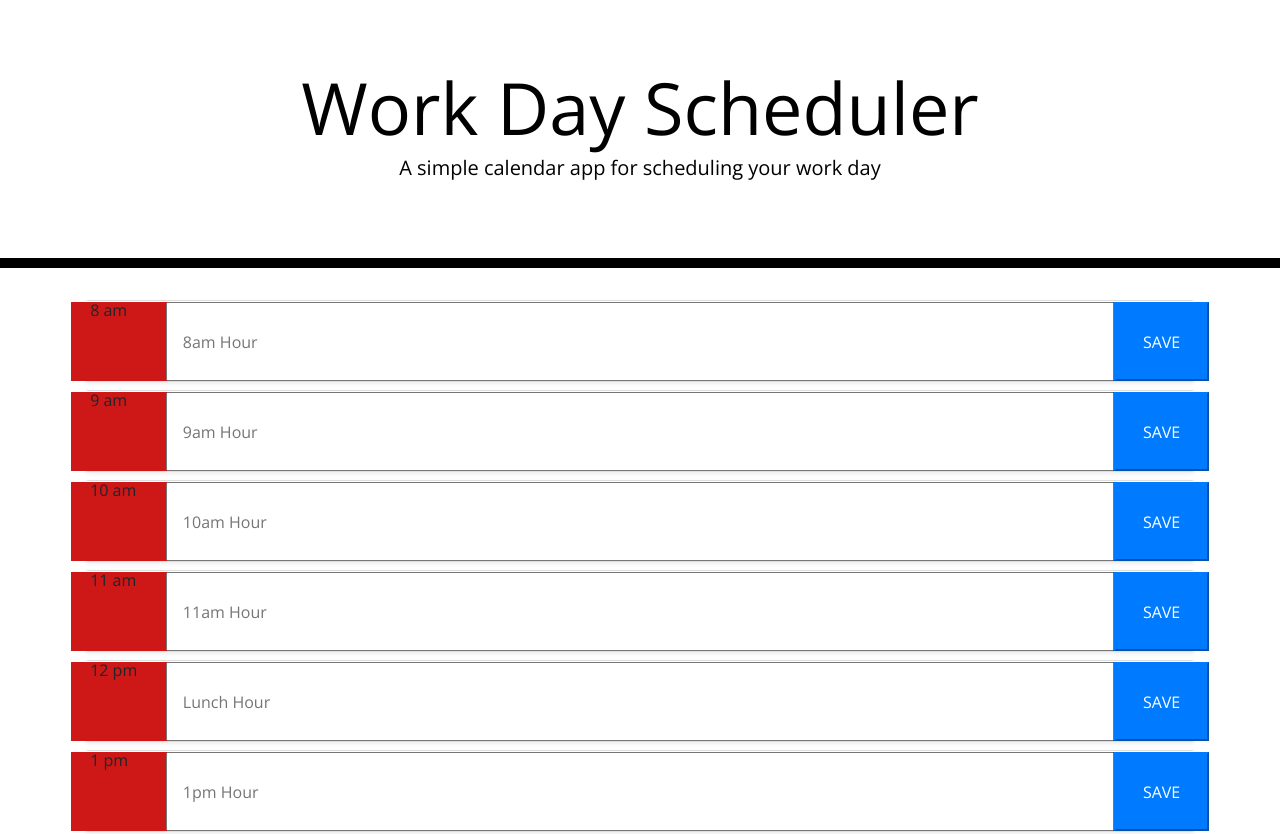
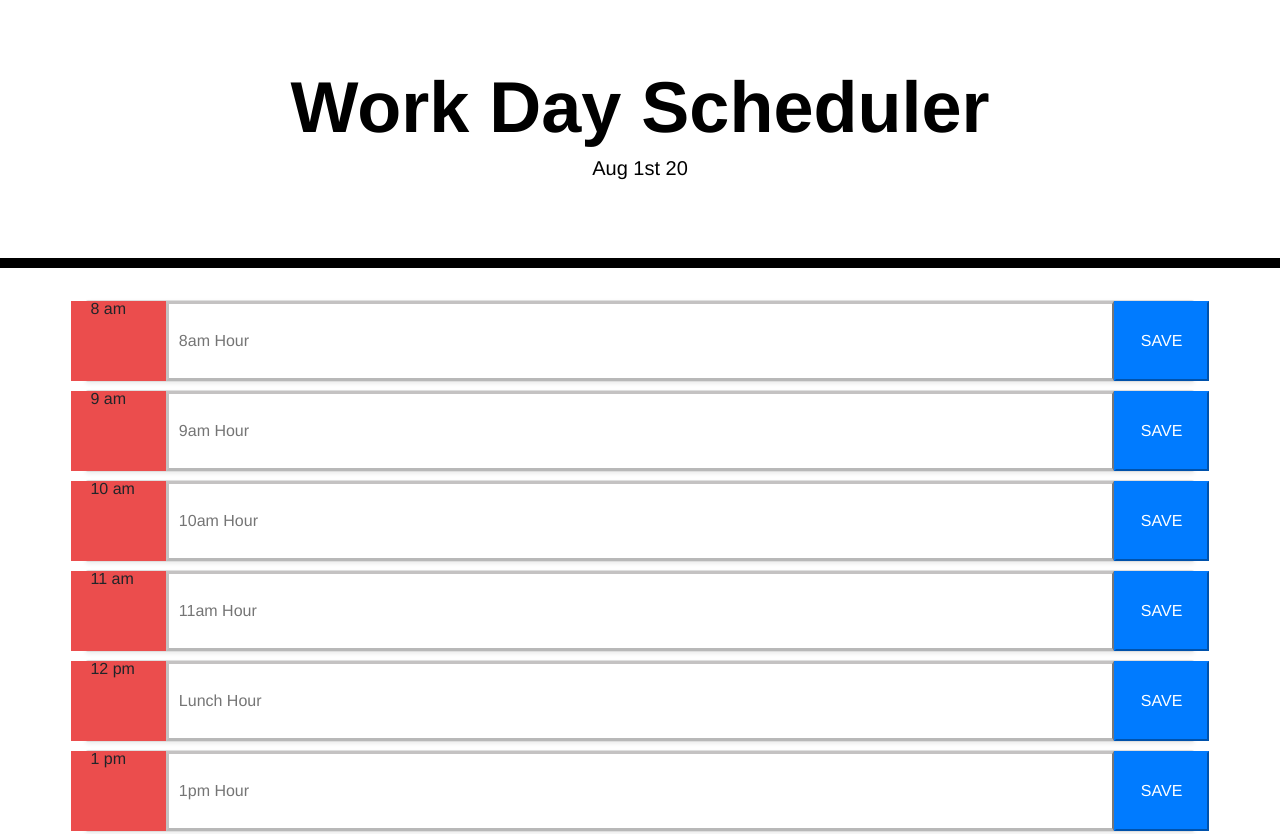
Before and after one commit to mi6gy/planner_app, a plain HTML site: page index.html in a window 1280 px wide. Shown: the top 834 px of the page. Drawn offline with nearby package versions, Linux system fonts and the light colour scheme.

Commit message:
added screenshot

```diff
--- a/index.html
+++ b/index.html
@@ -15,14 +15,10 @@
 
 <body>
   <header class="jumbotron">
-    <h1 class="display-3">Work Day Scheduler</h1>
-    <p class="lead">A simple calendar app for scheduling your work day</p>
-    <p id="currentDay" class="lead"></p>
+    <h1 id="header" class="display-3">Work Day Scheduler</h1>
+    <p id="timeDay" class="lead"></p>
   </header>
   <div class="container">
-    <!-- Timeblocks go here -->
-
-    <!-- first button template -->
     <div class="card shadow-sm mb-2">
       <div class="row justify-content" id="8">
         <p id="time" class="text-body col-1" placeholder="click here to add content"> 8 am</p>
@@ -79,7 +75,6 @@
         <button class="rowBtn btn-primary col-1">SAVE</button>
       </div>
     </div>
-
     <div class="card shadow-sm mb-2">
       <div class="row justify-content" id="16">
         <p id="time" class="text-body col-1" placeholder="click here to add content"> 4 pm</p>
@@ -94,15 +89,7 @@
         <button class="rowBtn btn-primary col-1">SAVE</button>
       </div>
     </div>
-
-
-
-
-
-
-
   </div>
-
   <script src="https://code.jquery.com/jquery-3.4.1.min.js"></script>
   <script src="https://cdnjs.cloudflare.com/ajax/libs/moment.js/2.24.0/moment.min.js"></script>
   <script src="script.js"></script>
--- a/script.js
+++ b/script.js
@@ -1,18 +1,5 @@
-
-//SAVE BUTTON
-//grab value that was typed and stores into var
-//this value of input which input based on iD
-//store that into local storage
-
-//grab from local storage
-//display onto browser
-
-//create func to update
-//use moment to current hour and store in var
-//loop over each time block, grab an id that tells us time block
-// if current hour is less than time block to indicate the past
-
-//css anything with class name pass to make it 'red'
+var now = moment().format("MMM Do YY");
+$("#timeDay").append(now);
 
 $(document).ready(function () {
 
@@ -36,7 +23,10 @@ $(document).ready(function () {
                 $(this).removeClass('past')
                 $(this).addClass('present')
             } else {
-                console.log('future')
+                $(this).removeClass('past')
+                $(this).removeClass('presnet')
+                $(this).addClass('future')
+
             }
 
         })
@@ -55,7 +45,34 @@ $(document).ready(function () {
 
     //initial functions
 
-    $("#8am .inputVal").val(localStorage.getItem("8am"))
-    $("#9am .inputVal").val(localStorage.getItem("9am"))
+    $("#8 .inputVal").val(localStorage.getItem("8"))
+    $("#9 .inputVal").val(localStorage.getItem("9"))
+    $("#10 .inputVal").val(localStorage.getItem("10"))
+    $("#11 .inputVal").val(localStorage.getItem("11"))
+    $("#12 .inputVal").val(localStorage.getItem("12"))
+    $("#13 .inputVal").val(localStorage.getItem("13"))
+    $("#14 .inputVal").val(localStorage.getItem("14"))
+    $("#15 .inputVal").val(localStorage.getItem("15"))
+    $("#16 .inputVal").val(localStorage.getItem("16"))
+    $("#17 .inputVal").val(localStorage.getItem("17"))
 
-})
+
+});
+
+
+//SAVE BUTTON
+//grab value that was typed and stores into var
+//this value of input which input based on iD
+//store that into local storage
+
+//grab from local storage
+//display onto browser
+
+//create func to update
+//use moment to current hour and store in var
+//loop over each time block, grab an id that tells us time block
+// if current hour is less than time block to indicate the past
+
+//css anything with class name pass to make it 'red'
+
+//todays date and current time
--- a/style.css
+++ b/style.css
@@ -1,10 +1,23 @@
 body {
-  font-family: 'Open Sans', sans-serif;
+  font-family: 'Franklin Gothic Medium', 'Arial Narrow', Arial, sans-serif ;
   font-size: 16px;
   line-height: 1;
 }
+#header{
+font-weight: bolder;
+}
 
-textarea{
+.inputVal{
+  border-left: 3px solid rgb(196, 194, 194);
+  border-top: 3px solid rgb(196, 194, 194);
+  border-bottom: 3px solid rgb(184, 184, 184);
+  padding: 10px;
+  white-space: pre-wrap;
+
+
+}
+
+.text{
   background: transparent;
   border: none;
   resize: none;
@@ -25,36 +38,25 @@ textarea{
   white-space: pre-wrap;
 }
 
-.time-block{
-  text-align: center;
-  border-radius: 15px;
-}
-
 .row {
   white-space: pre-wrap;
   height: 80px;
-  border-top: 1px solid white;;
-}
-
-.hour {
-  background-color: #ffffff;
-  color: #000000;
-  border-top: 1px dashed #000000;
+  border-top: 0px solid white;;
 }
 
 .past {
-  background-color: #ce1818;
+  background-color: #eb4d4d;
   color: white;
 }
 
 .present {
-  background-color: #150ab6;
+  background-color: rgb(87, 201, 87);
   color: rgb(29, 12, 182);
 }
 
 .future {
-  background-color: #77dd77;
-  color: white;
+  background-color: #77bddd;
+  color: blue;
 }
 
 .saveBtn {
```
Also changed, not shown: workDayS.png (added), 1 other file.
